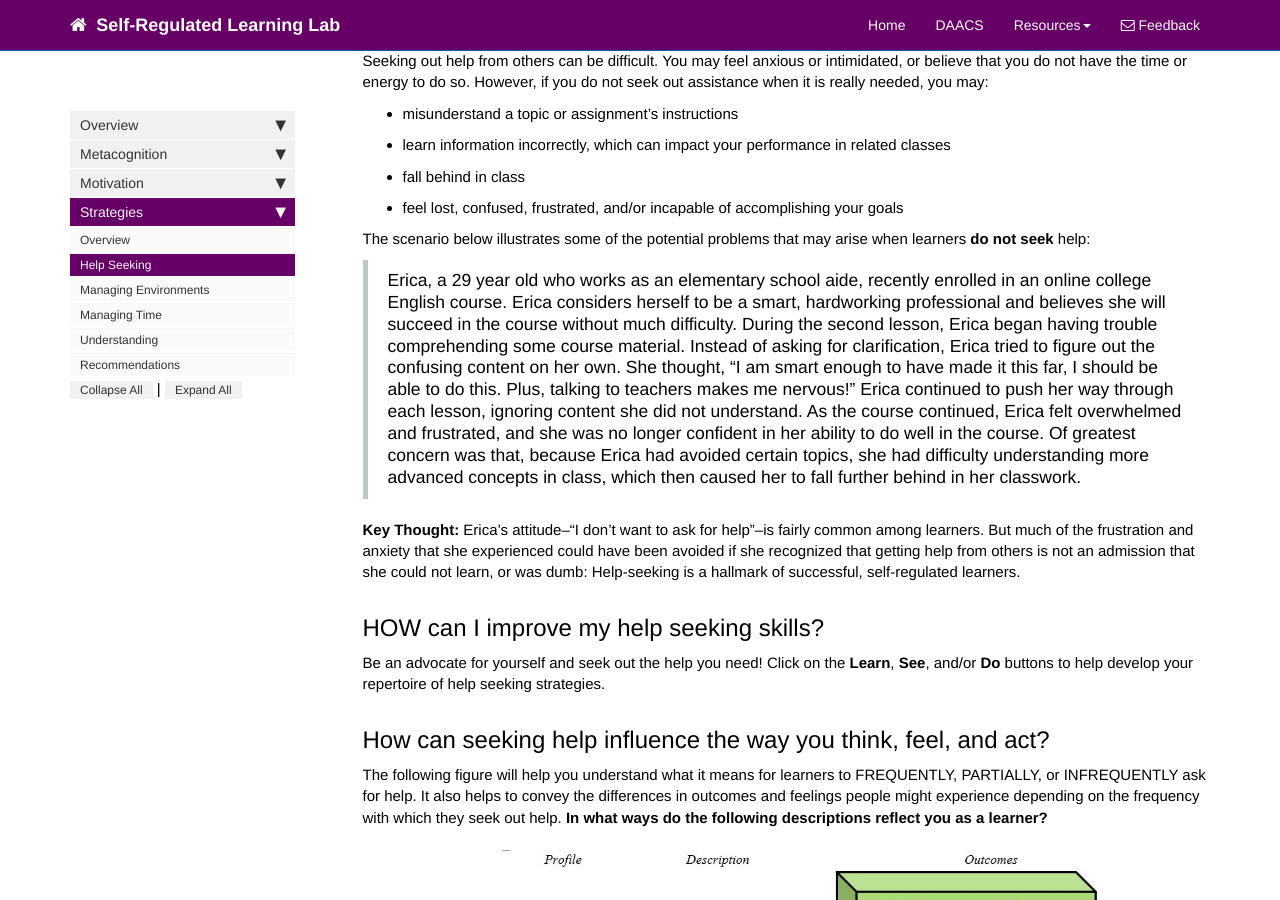
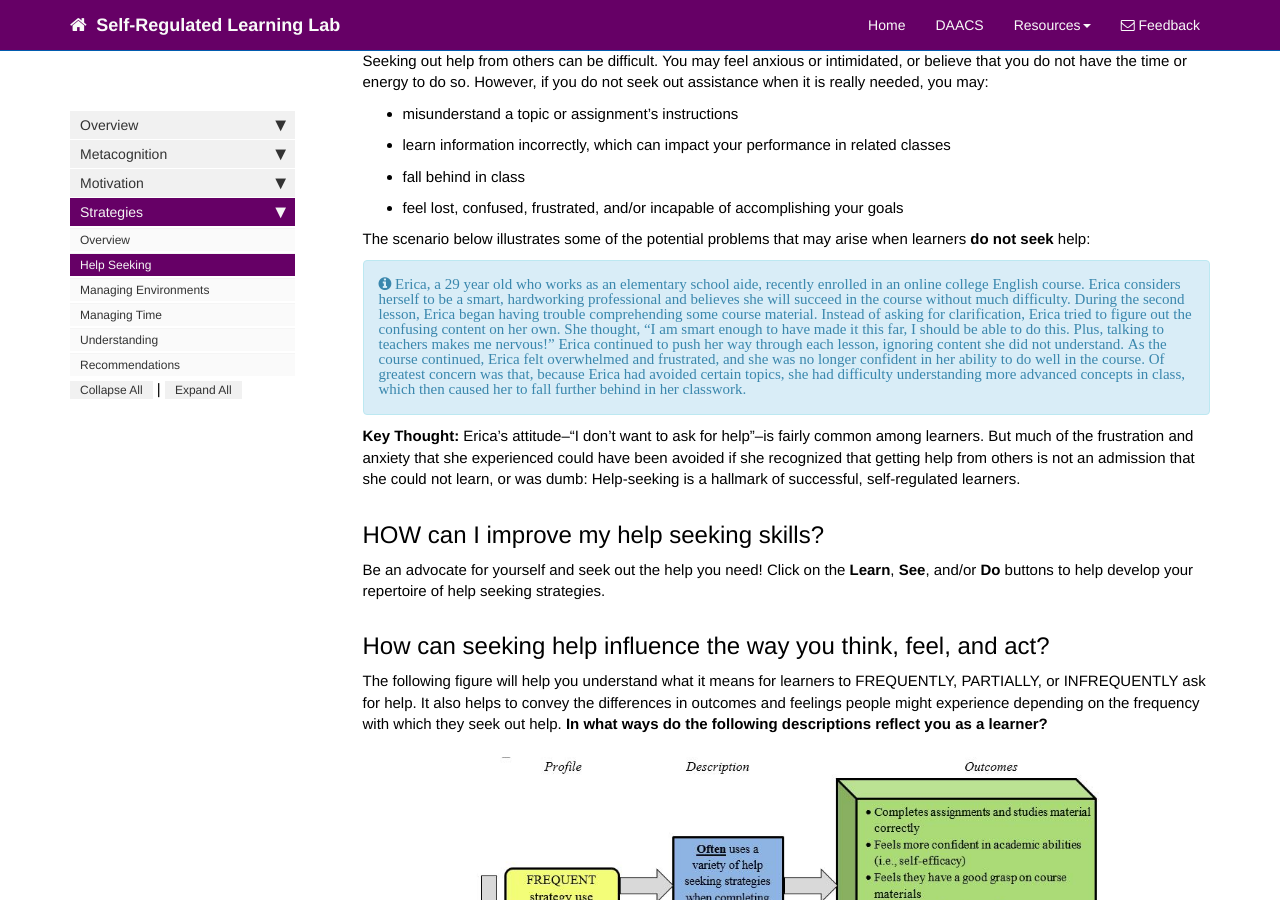
Before and after one commit to dfranklin02/SRL, a Jekyll site: the page built from docs/pages/strategies/help_seeking.md, in a window 1280 px wide and 900 px high, scrolled down 1185 px. Built offline with Jekyll 4.4.1, drawn with Linux system fonts in a browser that asks for light colours; nearby versions of some CDN libraries; comment, search, counter and statistics services are not loaded.

Commit message:
Update help_seeking.md

```diff
--- a/docs/pages/strategies/help_seeking.md
+++ b/docs/pages/strategies/help_seeking.md
@@ -16,7 +16,6 @@ toc: false
 
 
 <center><img src='images/LSHelpSeeking.JPG' alt='Help Seeking' /></center>
-
 
 Some classes and topics in school can be very difficult. When learners take online classes, however, things can be even more challenging. In these learning situations, learners do not have face-to-face contact with teachers and they may not receive monitoring and feedback that is provided in other classroom contexts. Because all learners will encounter bumps in the road or will get stuck or confused at times, regardless of the type of classes they take, it is imperative that they feel confident and skilled to ask for help, when needed.
 
@@ -40,7 +39,7 @@ Seeking out help from others can be difficult. You may feel anxious or intimidat
 * feel lost, confused, frustrated, and/or incapable of accomplishing your goals
 
 The scenario below illustrates some of the potential problems that may arise when learners **do not seek** help:
-> Erica, a 29 year old who works as an elementary school aide, recently enrolled in an online college English course. Erica considers herself to be a smart, hardworking professional and believes she will succeed in the course without much difficulty. During the second lesson, Erica began having trouble comprehending some course material. Instead of asking for clarification, Erica tried to figure out the confusing content on her own. She thought, “I am smart enough to have made it this far, I should be able to do this. Plus, talking to teachers makes me nervous!” Erica continued to push her way through each lesson, ignoring content she did not understand. As the course continued, Erica felt overwhelmed and frustrated, and she was no longer confident in her ability to do well in the course. Of greatest concern was that, because Erica had avoided certain topics, she had difficulty understanding more advanced concepts in class, which then caused her to fall further behind in her classwork.
+<div markdown="span" class="alert alert-info" role="alert"><i class="fa fa-info-circle"> Erica, a 29 year old who works as an elementary school aide, recently enrolled in an online college English course. Erica considers herself to be a smart, hardworking professional and believes she will succeed in the course without much difficulty. During the second lesson, Erica began having trouble comprehending some course material. Instead of asking for clarification, Erica tried to figure out the confusing content on her own. She thought, “I am smart enough to have made it this far, I should be able to do this. Plus, talking to teachers makes me nervous!” Erica continued to push her way through each lesson, ignoring content she did not understand. As the course continued, Erica felt overwhelmed and frustrated, and she was no longer confident in her ability to do well in the course. Of greatest concern was that, because Erica had avoided certain topics, she had difficulty understanding more advanced concepts in class, which then caused her to fall further behind in her classwork. </div>
 
 **Key Thought:** Erica's attitude–“I don't want to ask for help”–is fairly common among learners. But much of the frustration and anxiety that she experienced could have been avoided if she recognized that getting help from others is not an admission that she could not learn, or was dumb: Help-seeking is a hallmark of successful, self-regulated learners.
 
```
